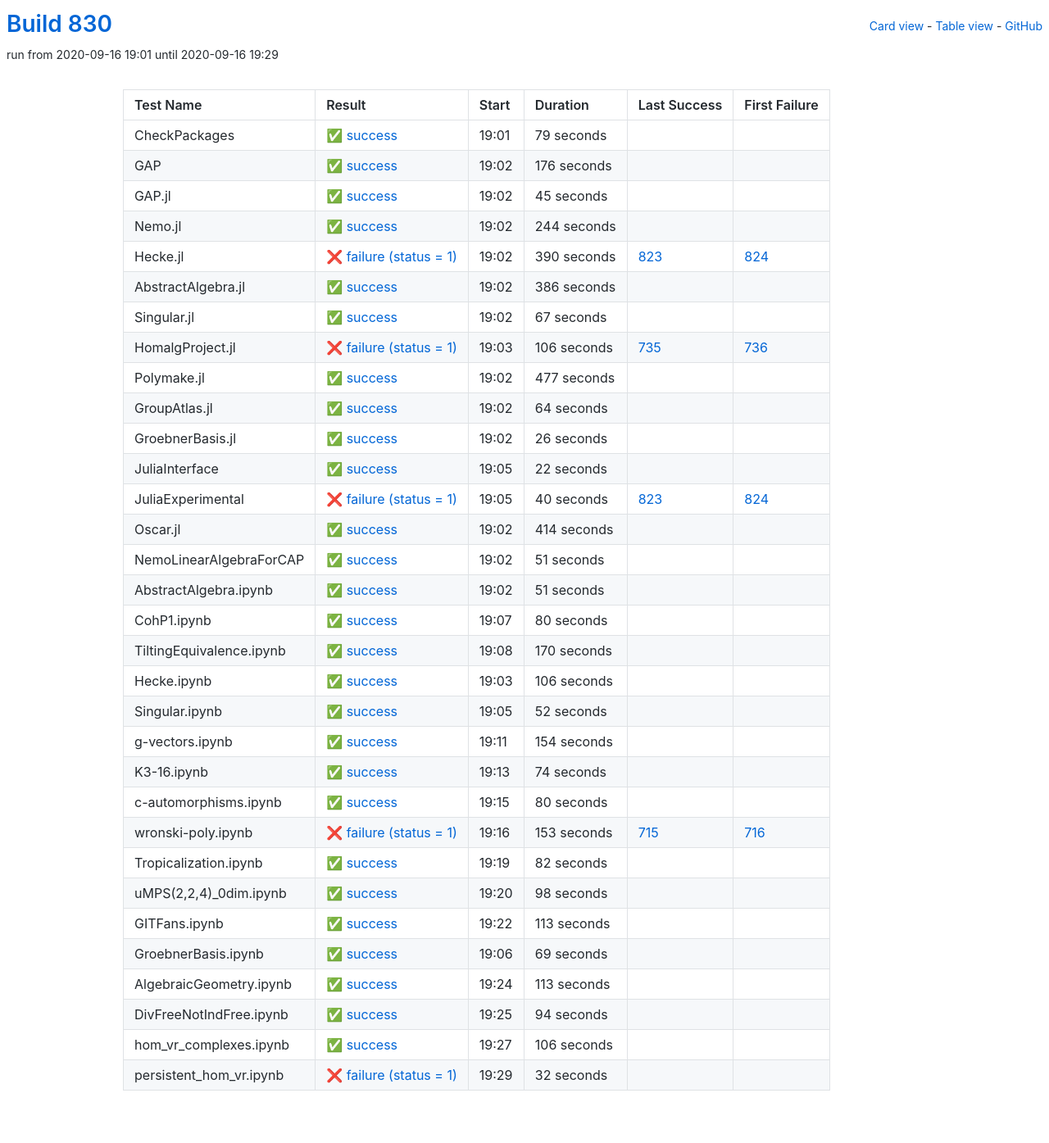
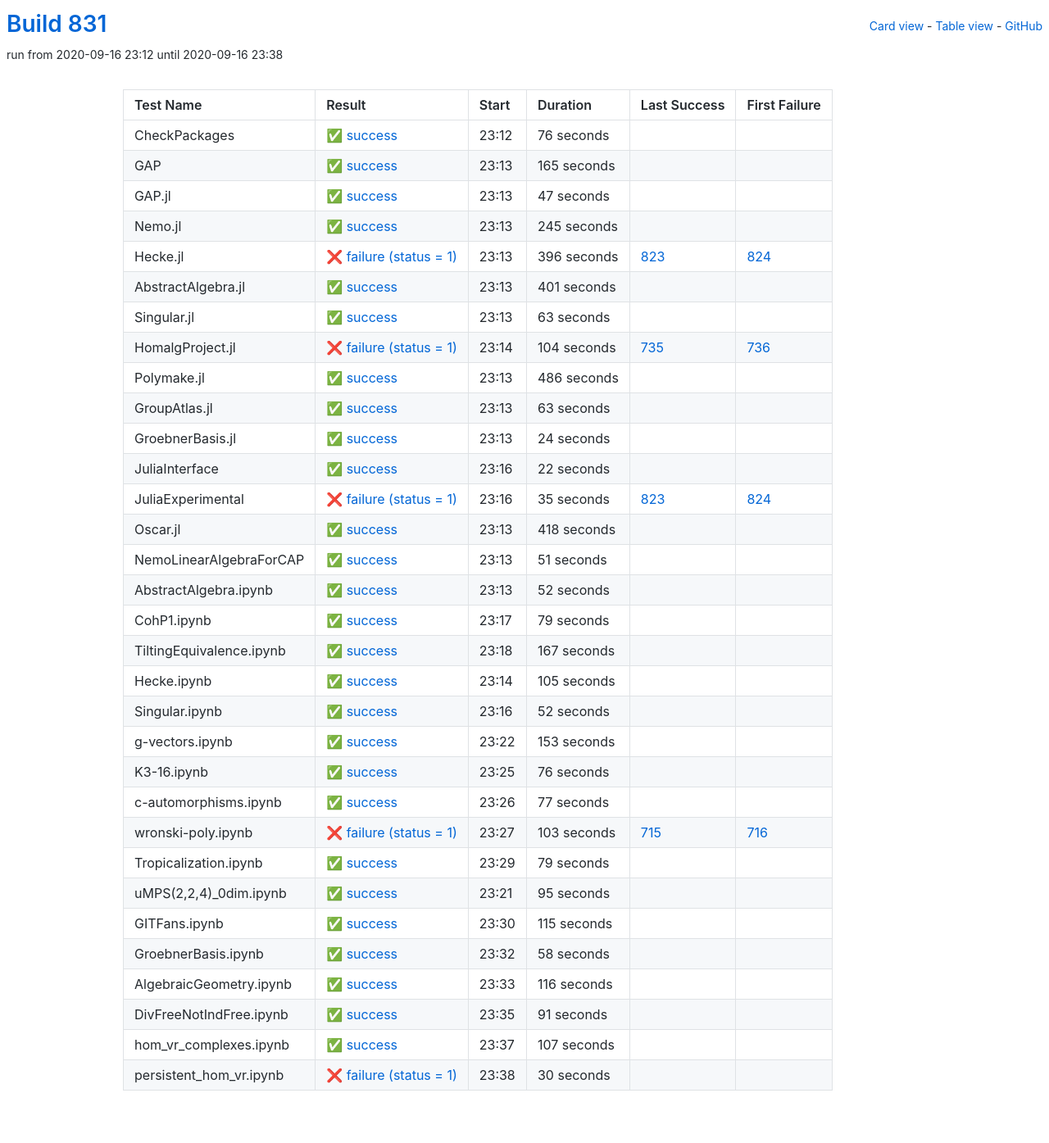
Before and after one commit to oscar-system/oscar-ci-status-stable, a Jekyll site: the page built from table.html, in a window 1280 px wide. Shown: the whole page at 82% size. Built offline with Jekyll 4.4.1, drawn with Linux system fonts in a browser that asks for light colours.

Commit message:
Build #831

```diff
--- a/_data/ci.yml
+++ b/_data/ci.yml
@@ -1,6 +1,6 @@
 ---
-build: 830
-build_url: https://oscarci.mathematik.uni-kl.de/job/oscar-stable/830/
+build: 831
+build_url: https://oscarci.mathematik.uni-kl.de/job/oscar-stable/831/
 job: oscar-stable
 organization: oscar-system
 repo: oscar-ci-status-stable
@@ -8,140 +8,140 @@ repourl: https://github.com/oscar-system/oscar-ci-status-stable
 tests:
 - name: CheckPackages
   id: checkpackages
-  log: https://oscarci.mathematik.uni-kl.de/job/oscar-stable/830/artifact/logs/build-830/CheckPackages.log
-  start: 2020-09-16 19:01
+  log: https://oscarci.mathematik.uni-kl.de/job/oscar-stable/831/artifact/logs/build-831/CheckPackages.log
+  start: 2020-09-16 23:12
   success: true
   exitcode: 0
   status: success
-  duration: 79
+  duration: 76
   last_success: false
   last_success_url:
   first_failure: false
   first_failure_url:
 - name: GAP
   id: gap
-  log: https://oscarci.mathematik.uni-kl.de/job/oscar-stable/830/artifact/logs/build-830/GAP.log
-  start: 2020-09-16 19:02
+  log: https://oscarci.mathematik.uni-kl.de/job/oscar-stable/831/artifact/logs/build-831/GAP.log
+  start: 2020-09-16 23:13
   success: true
   exitcode: 0
   status: success
-  duration: 176
+  duration: 165
   last_success: false
   last_success_url:
   first_failure: false
   first_failure_url:
 - name: GAP.jl
   id: gap-jl
-  log: https://oscarci.mathematik.uni-kl.de/job/oscar-stable/830/artifact/logs/build-830/GAP.jl.log
-  start: 2020-09-16 19:02
+  log: https://oscarci.mathematik.uni-kl.de/job/oscar-stable/831/artifact/logs/build-831/GAP.jl.log
+  start: 2020-09-16 23:13
   success: true
   exitcode: 0
   status: success
-  duration: 45
+  duration: 47
   last_success: false
   last_success_url:
   first_failure: false
   first_failure_url:
 - name: Nemo.jl
   id: nemo-jl
-  log: https://oscarci.mathematik.uni-kl.de/job/oscar-stable/830/artifact/logs/build-830/Nemo.jl.log
-  start: 2020-09-16 19:02
+  log: https://oscarci.mathematik.uni-kl.de/job/oscar-stable/831/artifact/logs/build-831/Nemo.jl.log
+  start: 2020-09-16 23:13
   success: true
   exitcode: 0
   status: success
-  duration: 244
+  duration: 245
   last_success: false
   last_success_url:
   first_failure: false
   first_failure_url:
 - name: Hecke.jl
   id: hecke-jl
-  log: https://oscarci.mathematik.uni-kl.de/job/oscar-stable/830/artifact/logs/build-830/Hecke.jl.log
-  start: 2020-09-16 19:02
+  log: https://oscarci.mathematik.uni-kl.de/job/oscar-stable/831/artifact/logs/build-831/Hecke.jl.log
+  start: 2020-09-16 23:13
   success: false
   exitcode: 1
   status: failure
-  duration: 390
+  duration: 396
   last_success: 823
   last_success_url: https://oscarci.mathematik.uni-kl.de/job/oscar-stable/823/
   first_failure: 824
   first_failure_url: https://oscarci.mathematik.uni-kl.de/job/oscar-stable/824/
 - name: AbstractAlgebra.jl
   id: abstractalgebra-jl
-  log: https://oscarci.mathematik.uni-kl.de/job/oscar-stable/830/artifact/logs/build-830/AbstractAlgebra.jl.log
-  start: 2020-09-16 19:02
+  log: https://oscarci.mathematik.uni-kl.de/job/oscar-stable/831/artifact/logs/build-831/AbstractAlgebra.jl.log
+  start: 2020-09-16 23:13
   success: true
   exitcode: 0
   status: success
-  duration: 386
+  duration: 401
   last_success: false
   last_success_url:
   first_failure: false
   first_failure_url:
 - name: Singular.jl
   id: singular-jl
-  log: https://oscarci.mathematik.uni-kl.de/job/oscar-stable/830/artifact/logs/build-830/Singular.jl.log
-  start: 2020-09-16 19:02
+  log: https://oscarci.mathematik.uni-kl.de/job/oscar-stable/831/artifact/logs/build-831/Singular.jl.log
+  start: 2020-09-16 23:13
   success: true
   exitcode: 0
   status: success
-  duration: 67
+  duration: 63
   last_success: false
   last_success_url:
   first_failure: false
   first_failure_url:
 - name: HomalgProject.jl
   id: homalgproject-jl
-  log: https://oscarci.mathematik.uni-kl.de/job/oscar-stable/830/artifact/logs/build-830/HomalgProject.jl.log
-  start: 2020-09-16 19:03
+  log: https://oscarci.mathematik.uni-kl.de/job/oscar-stable/831/artifact/logs/build-831/HomalgProject.jl.log
+  start: 2020-09-16 23:14
   success: false
   exitcode: 1
   status: failure
-  duration: 106
+  duration: 104
   last_success: 735
   last_success_url: https://oscarci.mathematik.uni-kl.de/job/oscar-stable/735/
   first_failure: 736
   first_failure_url: https://oscarci.mathematik.uni-kl.de/job/oscar-stable/736/
 - name: Polymake.jl
   id: polymake-jl
-  log: https://oscarci.mathematik.uni-kl.de/job/oscar-stable/830/artifact/logs/build-830/Polymake.jl.log
-  start: 2020-09-16 19:02
+  log: https://oscarci.mathematik.uni-kl.de/job/oscar-stable/831/artifact/logs/build-831/Polymake.jl.log
+  start: 2020-09-16 23:13
   success: true
   exitcode: 0
   status: success
-  duration: 477
+  duration: 486
   last_success: false
   last_success_url:
   first_failure: false
   first_failure_url:
 - name: GroupAtlas.jl
   id: groupatlas-jl
-  log: https://oscarci.mathematik.uni-kl.de/job/oscar-stable/830/artifact/logs/build-830/GroupAtlas.jl.log
-  start: 2020-09-16 19:02
+  log: https://oscarci.mathematik.uni-kl.de/job/oscar-stable/831/artifact/logs/build-831/GroupAtlas.jl.log
+  start: 2020-09-16 23:13
   success: true
   exitcode: 0
   status: success
-  duration: 64
+  duration: 63
   last_success: false
   last_success_url:
   first_failure: false
   first_failure_url:
 - name: GroebnerBasis.jl
   id: groebnerbasis-jl
-  log: https://oscarci.mathematik.uni-kl.de/job/oscar-stable/830/artifact/logs/build-830/GroebnerBasis.jl.log
-  start: 2020-09-16 19:02
+  log: https://oscarci.mathematik.uni-kl.de/job/oscar-stable/831/artifact/logs/build-831/GroebnerBasis.jl.log
+  start: 2020-09-16 23:13
   success: true
   exitcode: 0
   status: success
-  duration: 26
+  duration: 24
   last_success: false
   last_success_url:
   first_failure: false
   first_failure_url:
 - name: JuliaInterface
   id: juliainterface
-  log: https://oscarci.mathematik.uni-kl.de/job/oscar-stable/830/artifact/logs/build-830/JuliaInterface.log
-  start: 2020-09-16 19:05
+  log: https://oscarci.mathematik.uni-kl.de/job/oscar-stable/831/artifact/logs/build-831/JuliaInterface.log
+  start: 2020-09-16 23:16
   success: true
   exitcode: 0
   status: success
@@ -152,32 +152,32 @@ tests:
   first_failure_url:
 - name: JuliaExperimental
   id: juliaexperimental
-  log: https://oscarci.mathematik.uni-kl.de/job/oscar-stable/830/artifact/logs/build-830/JuliaExperimental.log
-  start: 2020-09-16 19:05
+  log: https://oscarci.mathematik.uni-kl.de/job/oscar-stable/831/artifact/logs/build-831/JuliaExperimental.log
+  start: 2020-09-16 23:16
   success: false
   exitcode: 1
   status: failure
-  duration: 40
+  duration: 35
   last_success: 823
   last_success_url: https://oscarci.mathematik.uni-kl.de/job/oscar-stable/823/
   first_failure: 824
   first_failure_url: https://oscarci.mathematik.uni-kl.de/job/oscar-stable/824/
 - name: Oscar.jl
   id: oscar-jl
-  log: https://oscarci.mathematik.uni-kl.de/job/oscar-stable/830/artifact/logs/build-830/Oscar.jl.log
-  start: 2020-09-16 19:02
+  log: https://oscarci.mathematik.uni-kl.de/job/oscar-stable/831/artifact/logs/build-831/Oscar.jl.log
+  start: 2020-09-16 23:13
   success: true
   exitcode: 0
   status: success
-  duration: 414
+  duration: 418
   last_success: false
   last_success_url:
   first_failure: false
   first_failure_url:
 - name: NemoLinearAlgebraForCAP
   id: nemolinearalgebraforcap
-  log: https://oscarci.mathematik.uni-kl.de/job/oscar-stable/830/artifact/logs/build-830/NemoLinearAlgebraForCAP.log
-  start: 2020-09-16 19:02
+  log: https://oscarci.mathematik.uni-kl.de/job/oscar-stable/831/artifact/logs/build-831/NemoLinearAlgebraForCAP.log
+  start: 2020-09-16 23:13
   success: true
   exitcode: 0
   status: success
@@ -188,56 +188,56 @@ tests:
   first_failure_url:
 - name: AbstractAlgebra.ipynb
   id: abstractalgebra-ipynb
-  log: https://oscarci.mathematik.uni-kl.de/job/oscar-stable/830/artifact/logs/build-830/AbstractAlgebra.ipynb.log
-  start: 2020-09-16 19:02
+  log: https://oscarci.mathematik.uni-kl.de/job/oscar-stable/831/artifact/logs/build-831/AbstractAlgebra.ipynb.log
+  start: 2020-09-16 23:13
   success: true
   exitcode: 0
   status: success
-  duration: 51
+  duration: 52
   last_success: false
   last_success_url:
   first_failure: false
   first_failure_url:
 - name: CohP1.ipynb
   id: cohp1-ipynb
-  log: https://oscarci.mathematik.uni-kl.de/job/oscar-stable/830/artifact/logs/build-830/CohP1.ipynb.log
-  start: 2020-09-16 19:07
+  log: https://oscarci.mathematik.uni-kl.de/job/oscar-stable/831/artifact/logs/build-831/CohP1.ipynb.log
+  start: 2020-09-16 23:17
   success: true
   exitcode: 0
   status: success
-  duration: 80
+  duration: 79
   last_success: false
   last_success_url:
   first_failure: false
   first_failure_url:
 - name: TiltingEquivalence.ipynb
   id: tiltingequivalence-ipynb
-  log: https://oscarci.mathematik.uni-kl.de/job/oscar-stable/830/artifact/logs/build-830/TiltingEquivalence.ipynb.log
-  start: 2020-09-16 19:08
+  log: https://oscarci.mathematik.uni-kl.de/job/oscar-stable/831/artifact/logs/build-831/TiltingEquivalence.ipynb.log
+  start: 2020-09-16 23:18
   success: true
   exitcode: 0
   status: success
-  duration: 170
+  duration: 167
   last_success: false
   last_success_url:
   first_failure: false
   first_failure_url:
 - name: Hecke.ipynb
   id: hecke-ipynb
-  log: https://oscarci.mathematik.uni-kl.de/job/oscar-stable/830/artifact/logs/build-830/Hecke.ipynb.log
-  start: 2020-09-16 19:03
+  log: https://oscarci.mathematik.uni-kl.de/job/oscar-stable/831/artifact/logs/build-831/Hecke.ipynb.log
+  start: 2020-09-16 23:14
   success: true
   exitcode: 0
   status: success
-  duration: 106
+  duration: 105
   last_success: false
   last_success_url:
   first_failure: false
   first_failure_url:
 - name: Singular.ipynb
   id: singular-ipynb
-  log: https://oscarci.mathematik.uni-kl.de/job/oscar-stable/830/artifact/logs/build-830/Singular.ipynb.log
-  start: 2020-09-16 19:05
+  log: https://oscarci.mathematik.uni-kl.de/job/oscar-stable/831/artifact/logs/build-831/Singular.ipynb.log
+  start: 2020-09-16 23:16
   success: true
   exitcode: 0
   status: success
@@ -248,144 +248,144 @@ tests:
   first_failure_url:
 - name: g-vectors.ipynb
   id: g-vectors-ipynb
-  log: https://oscarci.mathematik.uni-kl.de/job/oscar-stable/830/artifact/logs/build-830/g-vectors.ipynb.log
-  start: 2020-09-16 19:11
+  log: https://oscarci.mathematik.uni-kl.de/job/oscar-stable/831/artifact/logs/build-831/g-vectors.ipynb.log
+  start: 2020-09-16 23:22
   success: true
   exitcode: 0
   status: success
-  duration: 154
+  duration: 153
   last_success: false
   last_success_url:
   first_failure: false
   first_failure_url:
 - name: K3-16.ipynb
   id: k3-16-ipynb
-  log: https://oscarci.mathematik.uni-kl.de/job/oscar-stable/830/artifact/logs/build-830/K3-16.ipynb.log
-  start: 2020-09-16 19:13
+  log: https://oscarci.mathematik.uni-kl.de/job/oscar-stable/831/artifact/logs/build-831/K3-16.ipynb.log
+  start: 2020-09-16 23:25
   success: true
   exitcode: 0
   status: success
-  duration: 74
+  duration: 76
   last_success: false
   last_success_url:
   first_failure: false
   first_failure_url:
 - name: c-automorphisms.ipynb
   id: c-automorphisms-ipynb
-  log: https://oscarci.mathematik.uni-kl.de/job/oscar-stable/830/artifact/logs/build-830/c-automorphisms.ipynb.log
-  start: 2020-09-16 19:15
+  log: https://oscarci.mathematik.uni-kl.de/job/oscar-stable/831/artifact/logs/build-831/c-automorphisms.ipynb.log
+  start: 2020-09-16 23:26
   success: true
   exitcode: 0
   status: success
-  duration: 80
+  duration: 77
   last_success: false
   last_success_url:
   first_failure: false
   first_failure_url:
 - name: wronski-poly.ipynb
   id: wronski-poly-ipynb
-  log: https://oscarci.mathematik.uni-kl.de/job/oscar-stable/830/artifact/logs/build-830/wronski-poly.ipynb.log
-  start: 2020-09-16 19:16
+  log: https://oscarci.mathematik.uni-kl.de/job/oscar-stable/831/artifact/logs/build-831/wronski-poly.ipynb.log
+  start: 2020-09-16 23:27
   success: false
   exitcode: 1
   status: failure
-  duration: 153
+  duration: 103
   last_success: 715
   last_success_url: https://oscarci.mathematik.uni-kl.de/job/oscar-stable/715/
   first_failure: 716
   first_failure_url: https://oscarci.mathematik.uni-kl.de/job/oscar-stable/716/
 - name: Tropicalization.ipynb
   id: tropicalization-ipynb
-  log: https://oscarci.mathematik.uni-kl.de/job/oscar-stable/830/artifact/logs/build-830/Tropicalization.ipynb.log
-  start: 2020-09-16 19:19
+  log: https://oscarci.mathematik.uni-kl.de/job/oscar-stable/831/artifact/logs/build-831/Tropicalization.ipynb.log
+  start: 2020-09-16 23:29
   success: true
   exitcode: 0
   status: success
-  duration: 82
+  duration: 79
   last_success: false
   last_success_url:
   first_failure: false
   first_failure_url:
 - name: uMPS(2,2,4)_0dim.ipynb
   id: umps-2-2-4-0dim-ipynb
-  log: https://oscarci.mathematik.uni-kl.de/job/oscar-stable/830/artifact/logs/build-830/uMPS-2-2-4-_0dim.ipynb.log
-  start: 2020-09-16 19:20
+  log: https://oscarci.mathematik.uni-kl.de/job/oscar-stable/831/artifact/logs/build-831/uMPS-2-2-4-_0dim.ipynb.log
+  start: 2020-09-16 23:21
   success: true
   exitcode: 0
   status: success
-  duration: 98
+  duration: 95
   last_success: false
   last_success_url:
   first_failure: false
   first_failure_url:
 - name: GITFans.ipynb
   id: gitfans-ipynb
-  log: https://oscarci.mathematik.uni-kl.de/job/oscar-stable/830/artifact/logs/build-830/GITFans.ipynb.log
-  start: 2020-09-16 19:22
+  log: https://oscarci.mathematik.uni-kl.de/job/oscar-stable/831/artifact/logs/build-831/GITFans.ipynb.log
+  start: 2020-09-16 23:30
   success: true
   exitcode: 0
   status: success
-  duration: 113
+  duration: 115
   last_success: false
   last_success_url:
   first_failure: false
   first_failure_url:
 - name: GroebnerBasis.ipynb
   id: groebnerbasis-ipynb
-  log: https://oscarci.mathematik.uni-kl.de/job/oscar-stable/830/artifact/logs/build-830/GroebnerBasis.ipynb.log
-  start: 2020-09-16 19:06
+  log: https://oscarci.mathematik.uni-kl.de/job/oscar-stable/831/artifact/logs/build-831/GroebnerBasis.ipynb.log
+  start: 2020-09-16 23:32
   success: true
   exitcode: 0
   status: success
-  duration: 69
+  duration: 58
   last_success: false
   last_success_url:
   first_failure: false
   first_failure_url:
 - name: AlgebraicGeometry.ipynb
   id: algebraicgeometry-ipynb
-  log: https://oscarci.mathematik.uni-kl.de/job/oscar-stable/830/artifact/logs/build-830/AlgebraicGeometry.ipynb.log
-  start: 2020-09-16 19:24
+  log: https://oscarci.mathematik.uni-kl.de/job/oscar-stable/831/artifact/logs/build-831/AlgebraicGeometry.ipynb.log
+  start: 2020-09-16 23:33
   success: true
   exitcode: 0
   status: success
-  duration: 113
+  duration: 116
   last_success: false
   last_success_url:
   first_failure: false
   first_failure_url:
 - name: DivFreeNotIndFree.ipynb
   id: divfreenotindfree-ipynb
-  log: https://oscarci.mathematik.uni-kl.de/job/oscar-stable/830/artifact/logs/build-830/DivFreeNotIndFree.ipynb.log
-  start: 2020-09-16 19:25
+  log: https://oscarci.mathematik.uni-kl.de/job/oscar-stable/831/artifact/logs/build-831/DivFreeNotIndFree.ipynb.log
+  start: 2020-09-16 23:35
   success: true
   exitcode: 0
   status: success
-  duration: 94
+  duration: 91
   last_success: false
   last_success_url:
   first_failure: false
   first_failure_url:
 - name: hom_vr_complexes.ipynb
   id: hom-vr-complexes-ipynb
-  log: https://oscarci.mathematik.uni-kl.de/job/oscar-stable/830/artifact/logs/build-830/hom_vr_complexes.ipynb.log
-  start: 2020-09-16 19:27
+  log: https://oscarci.mathematik.uni-kl.de/job/oscar-stable/831/artifact/logs/build-831/hom_vr_complexes.ipynb.log
+  start: 2020-09-16 23:37
   success: true
   exitcode: 0
   status: success
-  duration: 106
+  duration: 107
   last_success: false
   last_success_url:
   first_failure: false
   first_failure_url:
 - name: persistent_hom_vr.ipynb
   id: persistent-hom-vr-ipynb
-  log: https://oscarci.mathematik.uni-kl.de/job/oscar-stable/830/artifact/logs/build-830/persistent_hom_vr.ipynb.log
-  start: 2020-09-16 19:29
+  log: https://oscarci.mathematik.uni-kl.de/job/oscar-stable/831/artifact/logs/build-831/persistent_hom_vr.ipynb.log
+  start: 2020-09-16 23:38
   success: false
   exitcode: 1
   status: failure
-  duration: 32
+  duration: 30
   last_success: false
   last_success_url:
   first_failure: false
```
Also changed, not shown: README.md.
